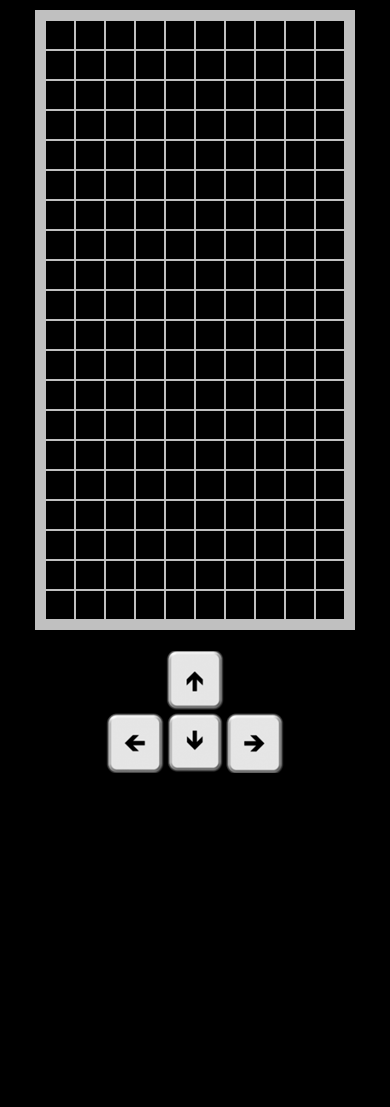
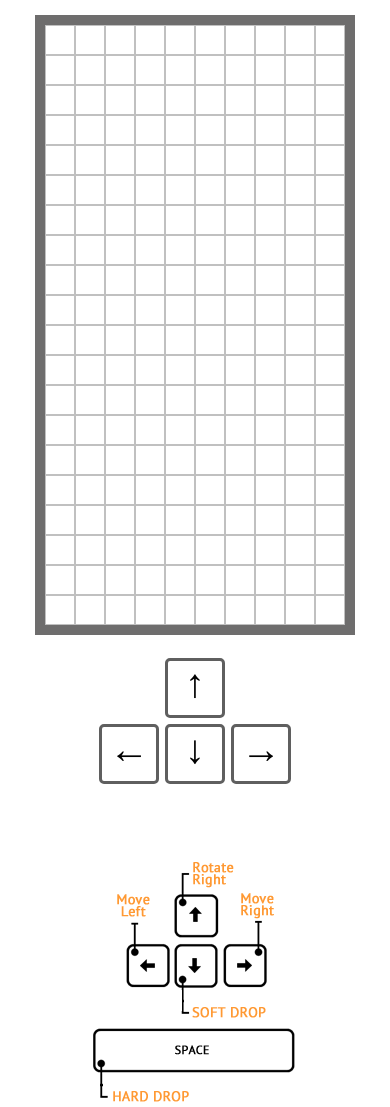
Before and after one commit to ciocoltan/tetris, a plain HTML site: page index.html in a window 390 px wide. Shown: the part 175-1282 px from the top of the page. Before the commit the page ends 951 px from the top, so only its background shows below. Drawn offline with Linux system fonts and the light colour scheme.

Commit message:
Add arrow for mobile version

```diff
--- a/index.html
+++ b/index.html
@@ -4,11 +4,20 @@
 <head>
   <meta charset="UTF-8" />
   <meta name="viewport" content="width=device-width, initial-scale=1.0" />
-  <title>Tetris</title>
+  <meta name="description"
+    content="Play Tetris for free. Browser-based online Tetris game. Play Tetris game online for free on mobiles and tablets. No downloads or installation needed, enjoy! Are you a Tetris lover? Do you want to try some classic puzzle game? Then you can play our new game Tetris! The basic rule of Tetris is to move, rotate and place all kinds of automatic outputted Tetris in a complete line to eliminate them and get points. See how long you can survive in this game Tetris!">
+  <meta itemprop="description"
+    content="Play Tetris for free. Browser-based online Tetris game. Play Tetris game online for free on mobiles and tablets. No downloads or installation needed, enjoy! Are you a Tetris lover? Do you want to try some classic puzzle game? Then you can play our new game Tetris! The basic rule of Tetris is to move, rotate and place all kinds of automatic outputted Tetris in a complete line to eliminate them and get points. See how long you can survive in this game Tetris!">
+  <meta itemprop="name" content="Play Tetris | Free Online Game">
+  <meta name="Keywords" content="Tetris, Arcade Games, Classic video games, Tetris game, Tetris mobile game">
+  <title>Tetris на Javascript</title>
+  <link rel="apple-touch-icon" href="favicon.png" />
+  <link rel="icon" href="favicon.png" type="image/x-icon" />
   <link rel="stylesheet" href="style.css" />
 </head>
 
 <body>
+  <div class="container">
     <div id="game">
       <button id="pause">Start</button>
       <div class="info">
@@ -19,15 +28,18 @@
         <div id="next-tetro"></div>
       </div>
       <div class="main"></div>
-      <div class="arrow-up">
-        <img src="img/Arrow_up.png" alt="Arrow up">
-      </div>
       <div class="arrows">
-        <img src="img/Arrow_left.png" alt="Arrow left">
-        <img src="img/Arrow_down.png" alt="Arrow down">
-      <img src="img/Arrow_right.png" alt="Arrow right">
+        <div class="arrow-up"> <span id="arrow-up"></span></div>
+        <span id="arrow-left"></span>
+        <span id="arrow-down"></span>
+        <span id="arrow-right"></span>
       </div>
       <div id="game-over">Game over</div>
+    </div>
+    <div class="instruction">
+      <img src="img/controls.png" alt="keyboard controls">
+      <img src="img/space.png" alt="keyboard space controls">
+    </div>
   </div>
   <script src="script.js"></script>
 </body>
--- a/script.js
+++ b/script.js
@@ -4,6 +4,12 @@ const levelElem = document.getElementById("level");
 const nextTetroElem = document.getElementById("next-tetro");
 const pauseBtn = document.getElementById("pause");
 const gameOver = document.getElementById("game-over");
+const arrowUp = document.getElementById("arrow-up");
+const arrowLeft = document.getElementById("arrow-left");
+const arrowDown = document.getElementById("arrow-down");
+const arrowRight = document.getElementById("arrow-right");
+
+
 const col = 10,
   row = 20,
   possibleLevels = {
@@ -82,6 +88,23 @@ for (let i = 0; i < row; i++) {
 let activeTetro = getNewTetro();
 let nextTetro = getNewTetro();
 draw();
+
+arrowUp.addEventListener("click", rotateTetro, false);
+arrowDown.addEventListener("click", moveTetroDown, false);
+arrowRight.addEventListener("click", () => {
+  activeTetro.x += 1;
+  if (hasCollisions()) {
+    activeTetro.x -= 1;
+  }
+}, false);
+arrowLeft.addEventListener("click", () => {
+  activeTetro.x -= 1;
+  if (hasCollisions()) {
+    activeTetro.x += 1;
+  }
+}, false);
+
+
 pauseBtn.addEventListener(
   "click",
   (e) => {
@@ -107,7 +130,7 @@ function getNewTetro() {
   const rand = Math.floor(Math.random() * 7);
   const newTetro = figures[possibleFigures[rand]];
   return {
-    x: Math.floor((10 - newTetro[0].length) / 2),
+    x: Math.floor((col - newTetro[0].length) / 2),
     y: 0,
     shape: newTetro,
   };
@@ -151,6 +174,7 @@ function moveTetroDown() {
     }
   }
 }
+
 function updateGameState() {
   addActiveTetro();
   draw();
@@ -274,9 +298,7 @@ function getNewTetro() {
 function fixTetro() {
   for (let y = activeTetro.y; y < playfield.length; y++) {
     for (
-      let x = activeTetro.x;
-      x < activeTetro.x + activeTetro.shape.length;
-      x++
+      let x = activeTetro.x; x < activeTetro.x + activeTetro.shape.length; x++
     ) {
       if (playfield[y][x] === 1) {
         playfield[y][x] = 2;
--- a/style.css
+++ b/style.css
@@ -4,9 +4,34 @@
 
 body {
   margin: 0;
-  background: #000;
-  color: #fff;
+  background: #fff;
+  color: #000;
   font-family: Arial, Helvetica, sans-serif;
+}
+
+.container {
+  max-width: 960px;
+  width: 100%;
+  margin: 0 auto;
+  display: flex;
+  flex-wrap: wrap;
+}
+
+.instruction {
+  display: flex;
+  align-items: center;
+  justify-content: center;
+  flex-wrap: wrap;
+  padding-top: 20px;
+  margin: auto;
+}
+
+@media (max-width: 400px) {
+  .instruction img {
+    display: flex;
+    flex-direction: column;
+    padding: 5px;
+  }
 }
 
 #game {
@@ -16,11 +41,25 @@ body {
   margin: auto;
 }
 
+#pause {
+  height: 40px;
+  width: 80px;
+  border: 2px solid #000000;
+  border-radius: 5px;
+  background-color: #fff;
+  font-size: 20px;
+  font-weight: 500;
+  cursor: pointer;
+}
+
+#pause:hover {
+  background-color: antiquewhite;
+}
+
 .main {
   width: 320px;
-  height: 620px;
   margin: 0 auto;
-  border: 10px solid silver;
+  border: 10px solid #6e6d6d;
   font-size: 0;
 }
 
@@ -59,7 +98,7 @@ body {
 
 #game-over {
   font-size: 100px;
-  color: green;
+  color: black;
   text-align: center;
   display: none;
   position: absolute;
@@ -68,12 +107,42 @@ body {
   transform: translate(-50%, -50%);
 }
 
-.arrow-up,
 .arrows {
   display: flex;
   justify-content: center;
+  flex-wrap: wrap;
+  margin-top: 20px;
+  margin-bottom: 50px;
+}
+
+.arrows span {
+  height: 60px;
+  width: 60px;
+  border: 3px solid #5F5F5F;
+  border-radius: 5px;
+  display: flex;
+  justify-content: center;
+  font-size: 40px;
   margin: 3px;
 }
+.arrows span:hover {
+  background-color: antiquewhite;
+  color: red;
+}
 .arrow-up{
-  margin-top: 20px;
+  width: 100%;
+  display: flex;
+  justify-content: center;
 }
+#arrow-up::after {
+  content: "\2191";
+}
+#arrow-left::after{
+  content: "\2190";
+}
+#arrow-down::after{
+  content: "\2193";
+}
+#arrow-right::after{
+  content: "\2192";
+}
```
Also changed, not shown: favicon.png (added), img/Arrow_down.png (deleted), img/Arrow_left.png (deleted), img/Arrow_right.png (deleted), img/Arrow_up.png (deleted), img/controls.png (added), img/space.png (added). Lines whose indentation alone changed are shown as unchanged.
